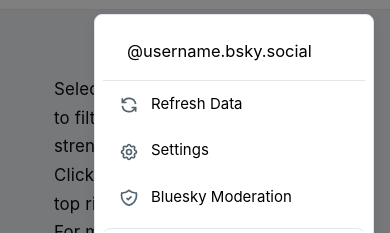
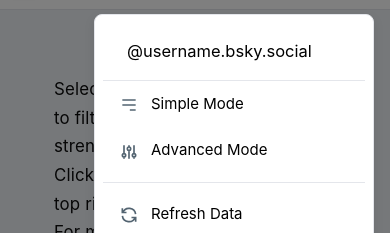
Before and after one commit to potatoqualitee/mutesky, a website built with webpack: page index.html in a window 390 px wide. Both pictures are taken after a click on the button 360 px from the left and 29 px from the top of the page. Shown: the part 45-278 px from the top of the page. Built offline with nearby package versions, Linux system fonts and the light colour scheme; no server answers; what @atproto/oauth-client-browser would draw is missing.

Commit message:
add back advanced and simple in dropdown hamburger

```diff
--- a/css/components/nav/mobile.css
+++ b/css/components/nav/mobile.css
@@ -66,6 +66,12 @@
     .profile-pic,
     .profile-button {
         display: none !important;
+    }
+
+    /* Mobile mode switches */
+    .mobile-mode-switches {
+        display: block;
+        border-bottom: 1px solid var(--border);
     }
 
     /* Style nav-mute-button for mobile */
```
